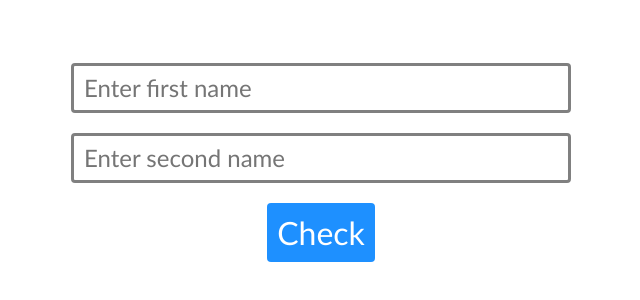
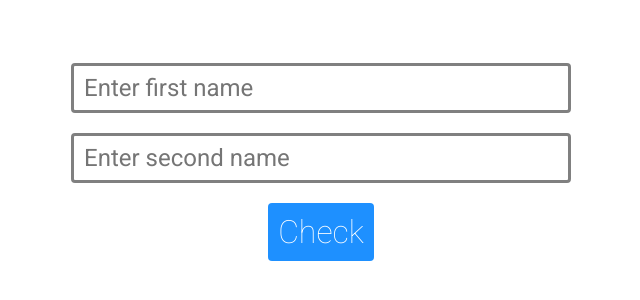
Before and after one commit to Mariraj-Krishnan/Flames, a plain HTML site: page index.html in a window 1280 px wide. Shown: the part 246-546 px from the top of the page, without its empty margins (327-967 px from the left). Drawn offline with Linux system fonts and the light colour scheme.

Commit message:
Update style.css

```diff
--- a/style.css
+++ b/style.css
@@ -1,6 +1,7 @@
+@import url('https://fonts.googleapis.com/css2?family=Roboto:ital,wght@0,100;0,300;0,400;0,500;0,700;0,900;1,100;1,300;1,400;1,500;1,700;1,900&display=swap');
 * {
   box-sizing: border-box;
-  font-family: "Gill Sans", "Gill Sans MT", Calibri, "Trebuchet MS", sans-serif;
+  font-family: "roboto", sans-serif;
 }
 body {
   width: 100%;
```
